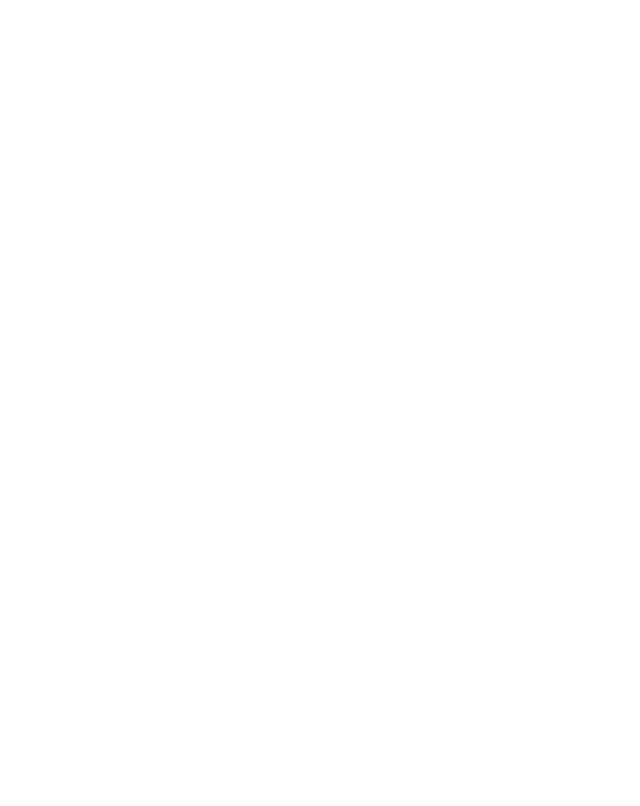
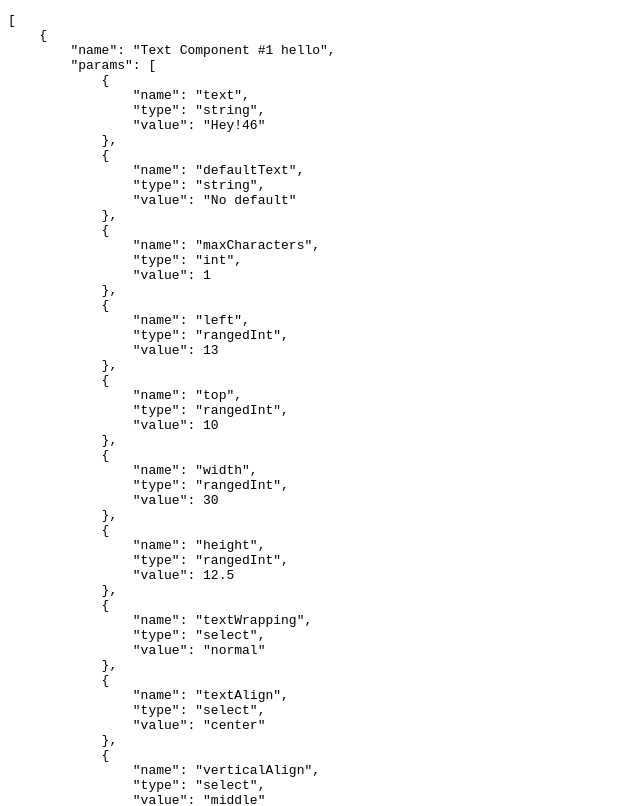
Before and after one commit to VisualSolutions/template-loader, a website: page release/index.html in a window 1280 px wide. Shown: the top 806 px of the page, without its empty margins (0-640 px from the left). Drawn offline with Linux system fonts and the light colour scheme.

Commit message:
no message

```diff
--- a/package.json
+++ b/package.json
@@ -1,6 +1,6 @@
 {
-  "name": "template-loader",
-  "version": "1.0.0",
+  "name": "mtemplate-loader",
+  "version": "1.0.1",
   "description": "Template Loader / mframe parser",
   "main": "template-loader.js",
   "scripts": {
--- a/release/index.html
+++ b/release/index.html
@@ -3,13 +3,14 @@
 <html>
 
 <body>
+    <pre id="mframe"></pre>
+
     <script src="js/es6-shim.min.js" type="text/javascript"></script>
     <script src="js/template-loader.js" type="text/javascript"></script>
     <script type="text/javascript">
         // to load components data use this:
         window.Loader.getComponents().then(function(data) {
-            console.log('Or you can use this promise to get the data');
-            console.log(data);
+            document.getElementById('mframe').textContent = JSON.stringify(data, null, 4);
         });
 
         // to notify player that the template is ready call this:
```
